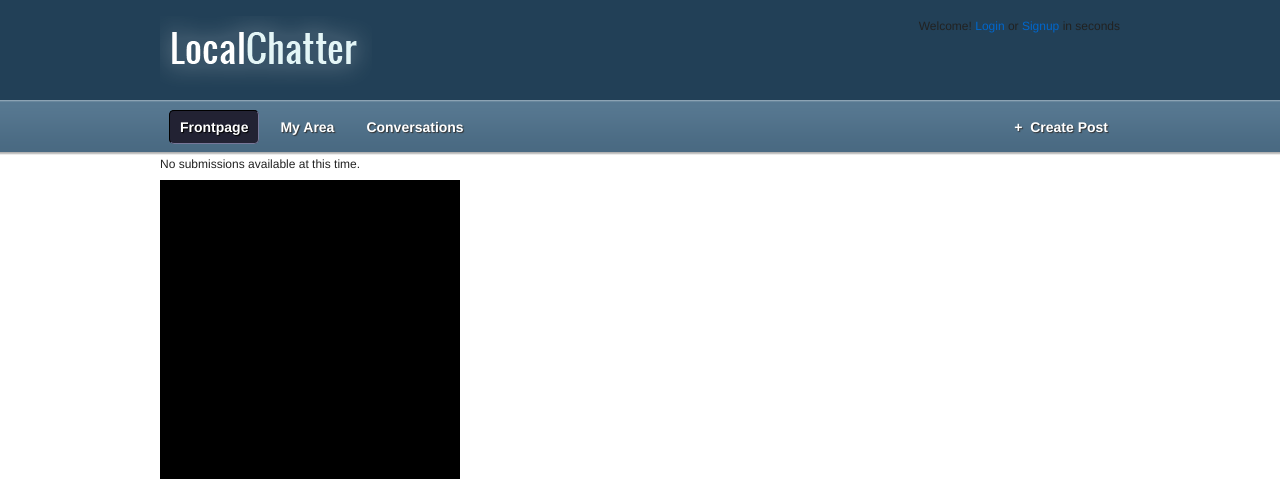
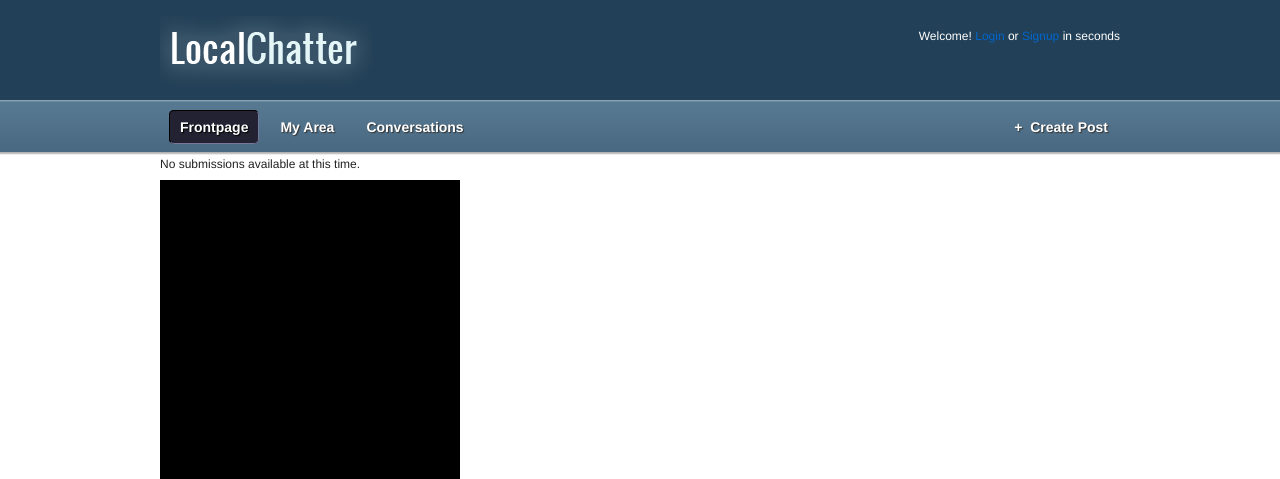
Before and after one commit to soshell/soshell-python, a Django app: template templates/submissions/index.html in a window 1280 px wide. Shown: the top 479 px of the page. Run offline with Django 3.2, Linux system fonts and the light colour scheme; the template is opened without the code that fills it, so the values that code supplies are empty; some libraries are stand-ins or nearby versions.

Commit message:
fixing upper cms

```diff
--- a/submissions/static/main.css
+++ b/submissions/static/main.css
@@ -10,7 +10,8 @@
 
 #header-right{
 	float: right;
-	margin-top: 20px;
+	margin-top: 30px;
+	color: white;
 }
 
 .grey{
```
